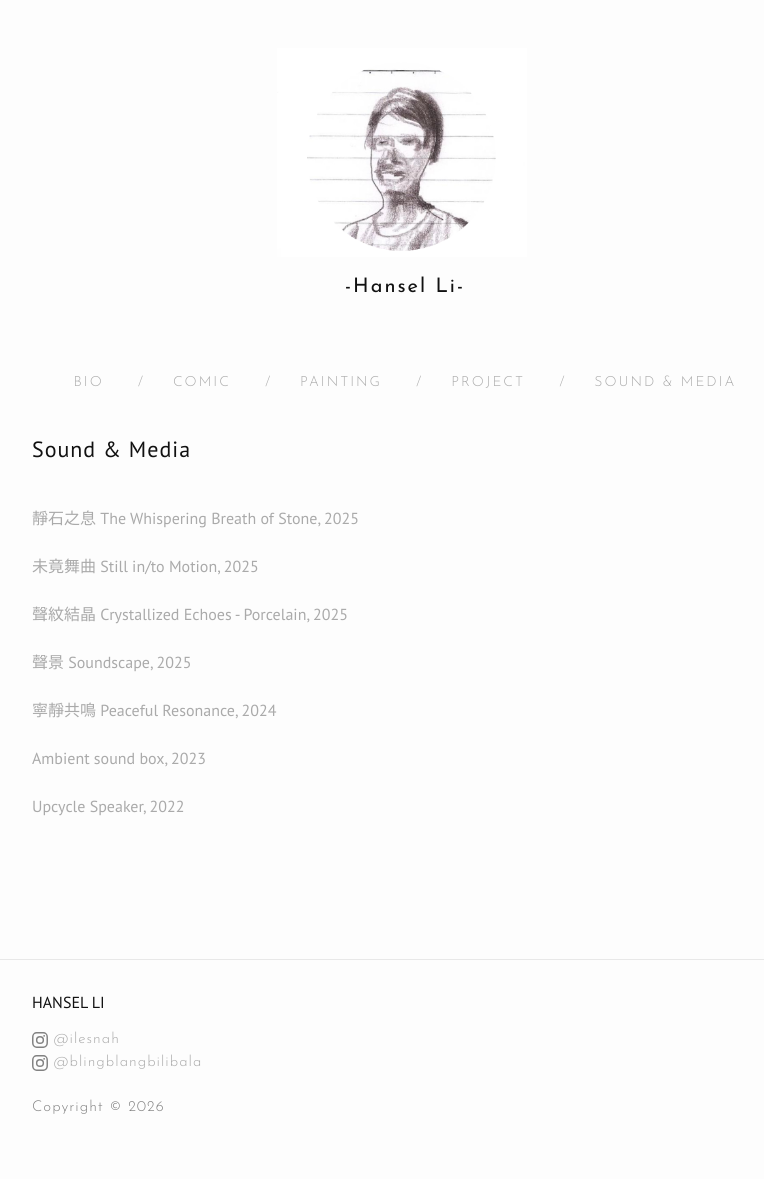
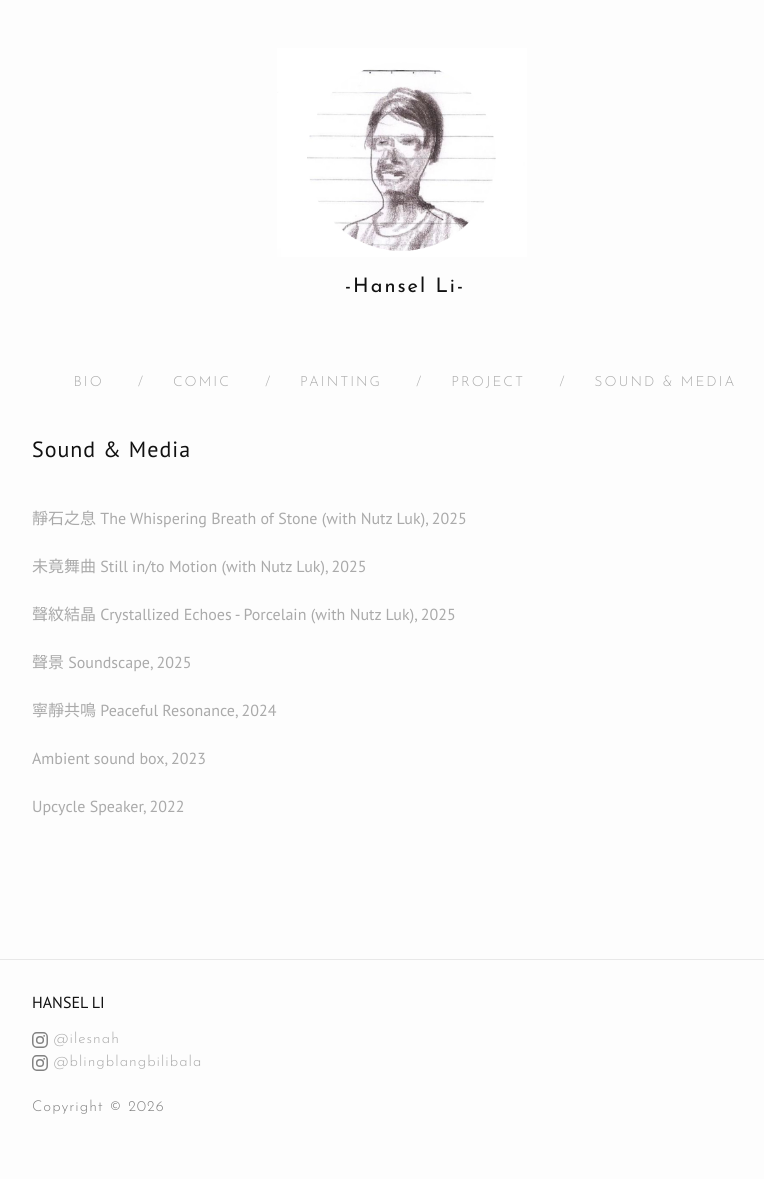
Before and after one commit to Hanseli/hanseli.github.io, a Jekyll site: the page built from Sound_Media.md, in a window 1280 px wide. Shown: the whole page, without its empty margins (238-1002 px from the left). Built offline with Jekyll 4.4.1, drawn with Linux system fonts in a browser that asks for light colours; nearby versions of some CDN libraries.

Commit message:
Update Sound_Media.md

```diff
--- a/Sound_Media.md
+++ b/Sound_Media.md
@@ -14,11 +14,11 @@ permalink: /soundmedia/
 it helps to config in css center the gif
  -->
 
-<a href="/peacefulReso/index">靜石之息 The Whispering Breath of Stone, 2025</a>
+<a href="/peacefulReso/index">靜石之息 The Whispering Breath of Stone (with Nutz Luk), 2025 </a>
 <br><br>
-<a href="/peacefulReso/index">未竟舞曲 Still in/to Motion, 2025</a>
+<a href="/peacefulReso/index">未竟舞曲 Still in/to Motion (with Nutz Luk), 2025</a>
 <br><br>
-<a href="/peacefulReso/index">聲紋結晶 Crystallized Echoes - Porcelain, 2025</a>
+<a href="/peacefulReso/index">聲紋結晶 Crystallized Echoes - Porcelain (with Nutz Luk), 2025</a>
 <br><br>
 <a href="/soundscape/index">聲景 Soundscape, 2025</a>
 <br><br>
```
